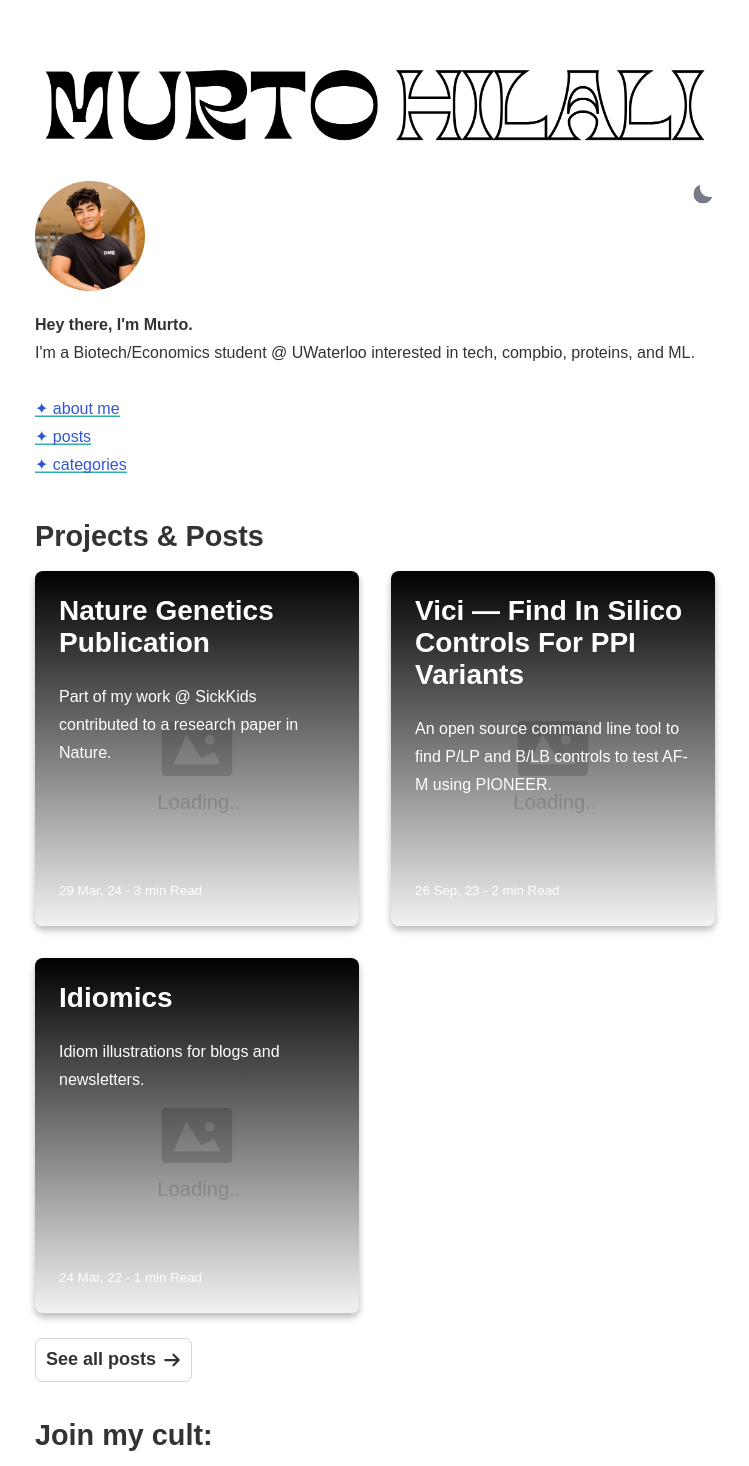
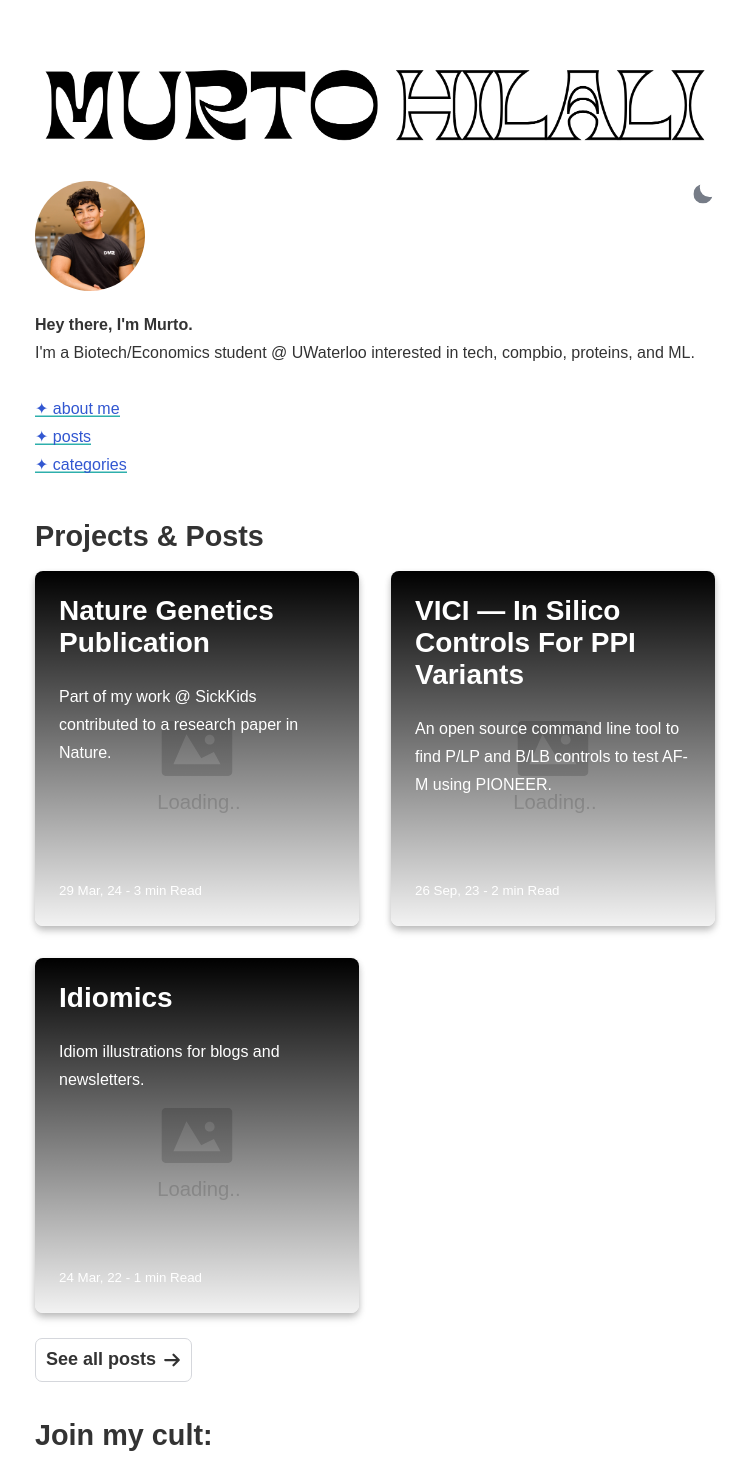
Before and after one commit to MurtoHilali/murtohilali.github.io, a Jekyll site: the page built from index.html, in a window 1280 px wide, cut to the strip 0-1466 px from the top of the page. Shown: the whole strip, without its empty margins (265-1014 px from the left). Built offline with Jekyll 4.4.1, drawn with Linux system fonts in a browser that asks for light colours; some web fonts are replaced; the list of posts is cut into pages by our own code.

Commit message:
Updating images and title

```diff
--- a/_posts/2023-09-26-vici.md
+++ b/_posts/2023-09-26-vici.md
@@ -1,11 +1,11 @@
 ---
 layout: post
-title: vici — find in silico controls for PPI variants
+title: VICI — in silico controls for PPI variants
 description: An open source command line tool to find P/LP and B/LB controls to test AF-M using PIONEER.
 summary: An open source command line tool to find P/LP and B/LB controls to test AF-M using PIONEER.
 tags: bioinformatics project
-image: /img/seo/vici.jpg
-thumb: /img/thumb/vici.webp
+image: /img/seo/vici-cover.jpg
+thumb: /img/thumb/vici-cover.webp
 ---
 ![vici pipeline overview](https://github.com/MurtoHilali/vici/raw/main/vici.png)
 
@@ -14,7 +14,7 @@
 [![License](https://img.shields.io/github/license/MurtoHilali/vici)](https://github.com/MurtoHilali/vici/blob/main/LICENSE)
 [![Stars](https://img.shields.io/github/stars/MurtoHilali/vici?style=social)](https://github.com/MurtoHilali/vici/stargazers)
 
-*(⌘ or Ctrl + click to follow)*
+*(⌘ or Ctrl + click to follow ↑)*
 
 As part of my project at SickKids Research Institute testing AlphaFold-Multimer's capabilities in detecting the effects of missense [residues at protein-protein interfaces (PPIs)](https://murto.co/nature-publication/), I needed to find variants of known effect (pathogenic and benign), restricted to those that occur at PPI-encoding sequences.
 
```
Also changed, not shown: img/seo/vici-cover.jpg (added), img/thumb/vici-cover.webp (added).
